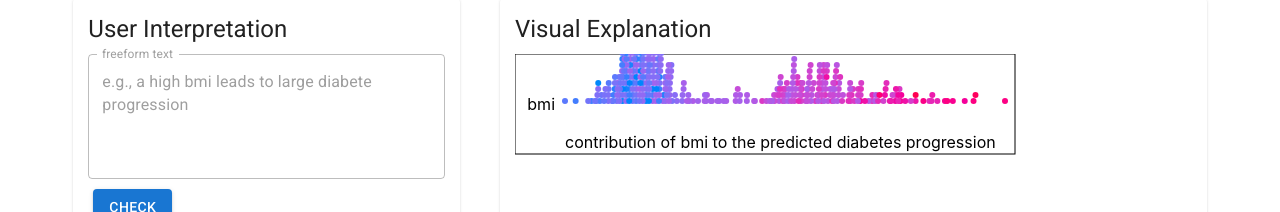
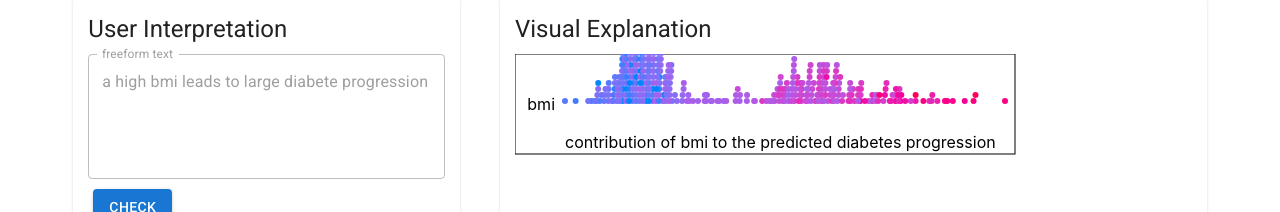
Before and after one commit to wangqianwen0418/alternative_exp, a React (Create React App) app in the folder prototype/: page / in a window 1280 px wide. Shown: the part 166-378 px from the top of the page. Built offline with nearby package versions, Linux system fonts and the light colour scheme.

Commit message:
update case data

```diff
--- a/prototype/src/const/index.ts
+++ b/prototype/src/const/index.ts
@@ -2,25 +2,26 @@ export const CASES = [
   {
     name: "Case 1",
     href: "/case1",
-        userText: '',
-        initVis: "beeswarm"
+    userText: "a high bmi leads to large diabete progression",
+    initVis: "beeswarm",
   },
   {
     name: "Case 2",
     href: "/case2",
-        userText: 'serum triglycerides level is the most important feature for predicting the progression of diabetes.',
-        initVis: "bar"
+    userText:
+      "serum triglycerides level is the most important feature for predicting the progression of diabetes.",
+    initVis: "bar",
   },
   {
     name: "Case 3",
     href: "/case3",
-        userText: '',
-        initVis: "scatter"
+    userText: "",
+    initVis: "scatter",
   },
   {
     name: "Free Exploration",
     href: "/free",
-        userText: '',
-        initVis: "random"
-    }
-]
+    userText: "",
+    initVis: "random",
+  },
+];
```
Lines whose indentation alone changed are shown as unchanged.
